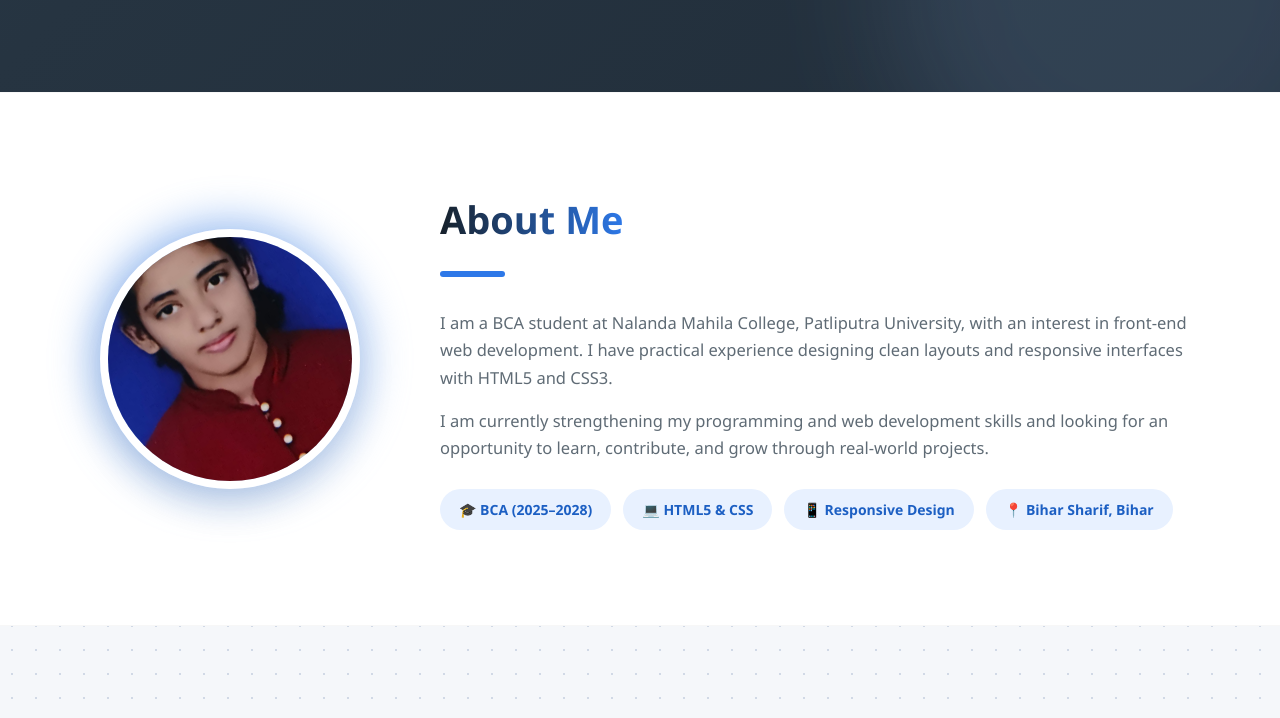
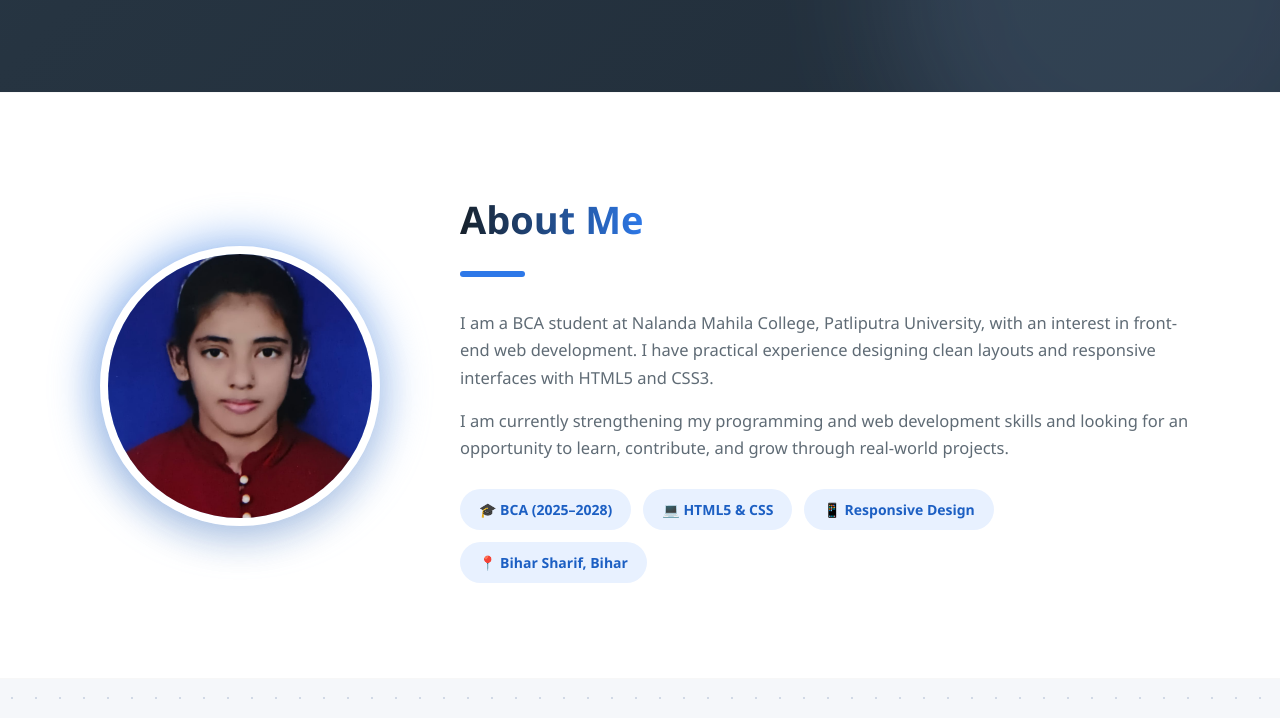
Before and after one commit to apsnidhi123/CODSOFT_TASKSNO, a plain HTML site: page index.html in a window 1280 px wide. Shown: the part 658-1376 px from the top of the page. Drawn offline with Linux system fonts and the light colour scheme.

Commit message:
index.html

```diff
--- a/index.html
+++ b/index.html
@@ -345,7 +345,7 @@ section {
 /* ABOUT */
 .about-grid {
     display: grid;
-    grid-template-columns: 280px 1fr;
+    grid-template-columns: 300px 1fr;
     gap: 70px;
     align-items: center;
 }
@@ -358,7 +358,7 @@ section {
 }
 
 .avatar-container {
-    width: 260px;
+    width: 280px; /* Increased size to better display the portrait */
     aspect-ratio: 1;
     margin: auto;
     position: relative;
@@ -391,8 +391,14 @@ section {
     width: 100%;
     height: 100%;
     object-fit: cover;
-    transform: rotate(-32deg) scale(1.25);
+    object-position: center 10%; /* Frames the face nicely */
+    transform: scale(1.1); /* Slight zoom to remove edges */
     display: block;
+    transition: transform 0.5s ease;
+}
+
+.avatar-container-inner:hover .avatar-img {
+    transform: scale(1.15); /* Adds a nice hover effect */
 }
 
 .about-copy p {
@@ -727,7 +733,7 @@ footer span {
         height: 500px;
     }
     .avatar-container {
-        width: 220px;
+        width: 240px;
     }
 }
 </style>
```
